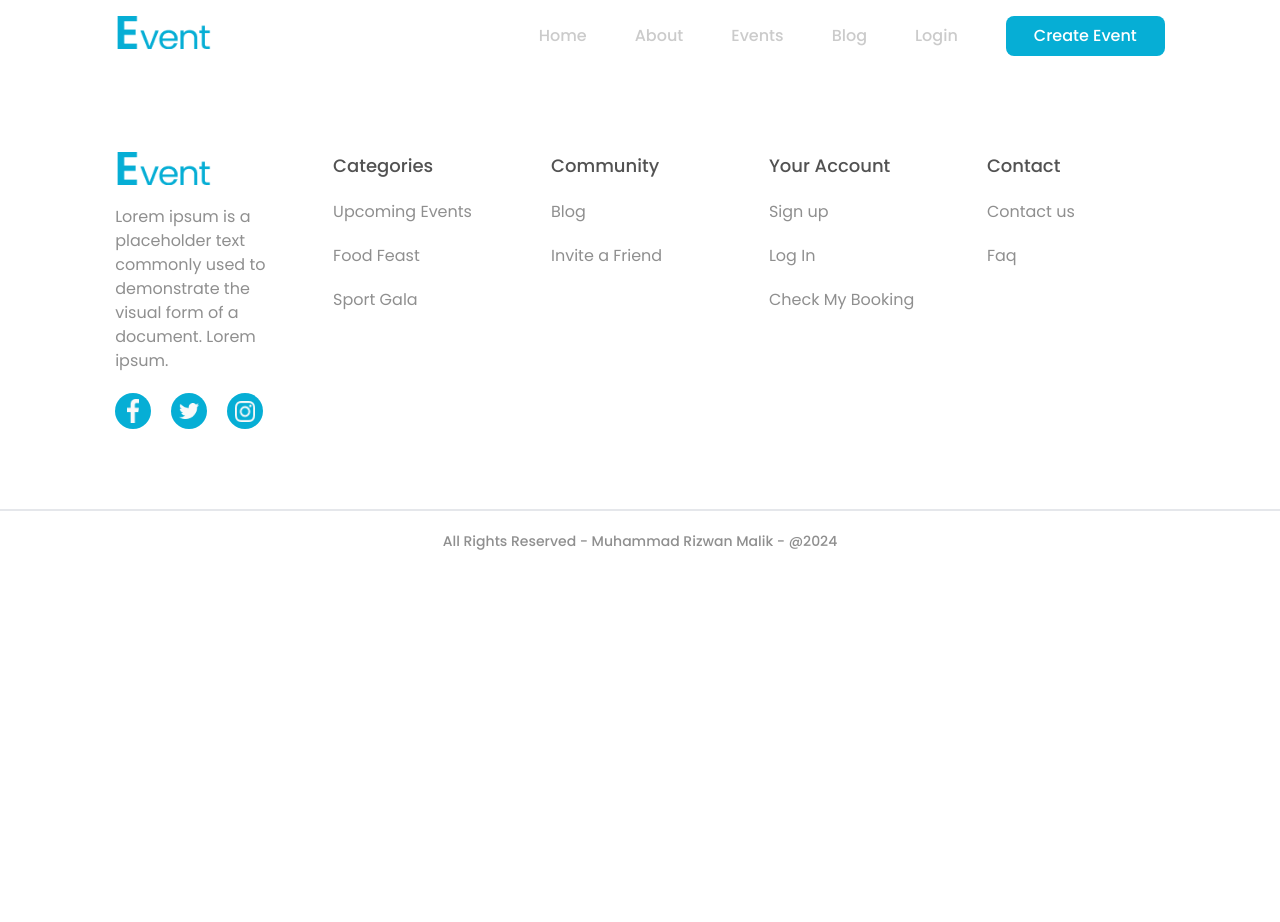
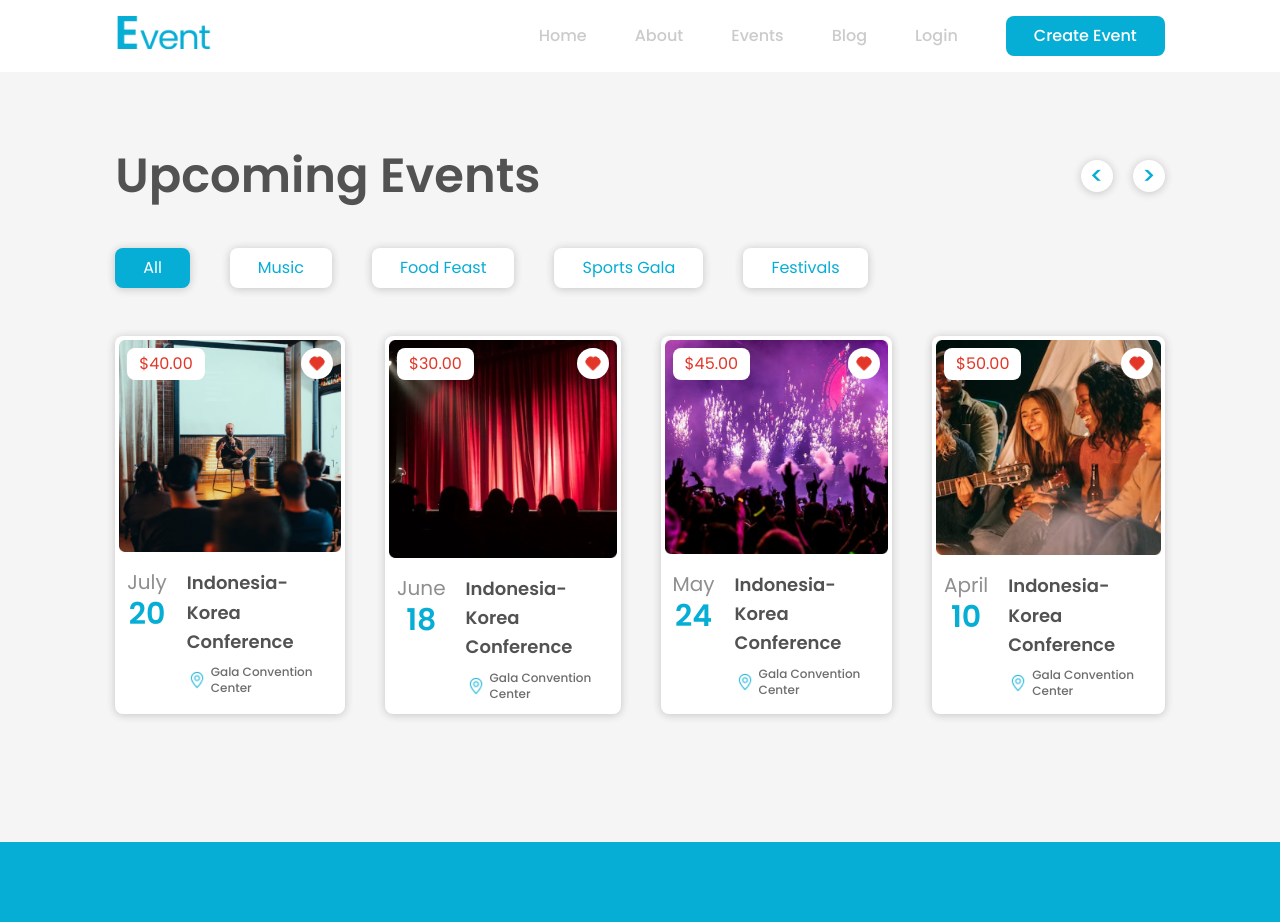
Before and after one commit to malikrizwan177/Event-app, a React (Vite) app: page /ticket-detail in a window 1280 px wide. Shown: the top 922 px of the page. Before the commit the page ends 800 px from the top, so only its background shows below. Built offline with nearby package versions, Linux system fonts and the light colour scheme.

Commit message:
smooth scroll behaviour added

```diff
--- a/src/App.tsx
+++ b/src/App.tsx
@@ -13,6 +13,7 @@ const Blog = lazy(() => import("./pages/Blog"))
 const Login = lazy(() => import("./pages/Login"))
 const CreateEvent = lazy(() => import("./pages/CreateEvent"))
 const EventDetail = lazy(() => import("./pages/EventDetail"))
+const TicketDetail = lazy(() => import("./pages/TicketDetail"))
 
 const App: React.FC = () => {
   return (
@@ -28,6 +29,7 @@ const App: React.FC = () => {
           <Route path="/Login" element={<><ScrollToTop/><Login/></>}/>
           <Route path="/create-event" element={<><ScrollToTop/><CreateEvent/></>}/>
           <Route path="/event-detail/:eventId" element={<><ScrollToTop/><EventDetail/></>}/>
+          <Route path="/ticket-detail" element={<><ScrollToTop/><TicketDetail/></>}/>
         </Routes>
       </Suspense>
       <Footer/>
--- a/src/index.css
+++ b/src/index.css
@@ -3,6 +3,10 @@
 @tailwind base;
 @tailwind components;
 @tailwind utilities;
+
+*{
+    scroll-behavior: smooth;
+}
 
 a.active p{
     color: #06AED5
--- /dev/null
+++ b/src/pages/TicketDetail.tsx
@@ -0,0 +1,14 @@
+import EventFilter from "../components/EventFilter";
+import Subscribe from "../components/Subscribe";
+
+
+const TicketDetail: React.FC = () => {
+  return (
+    <section>
+      <EventFilter />
+      <Subscribe />
+    </section>
+  );
+};
+
+export default TicketDetail;
```
